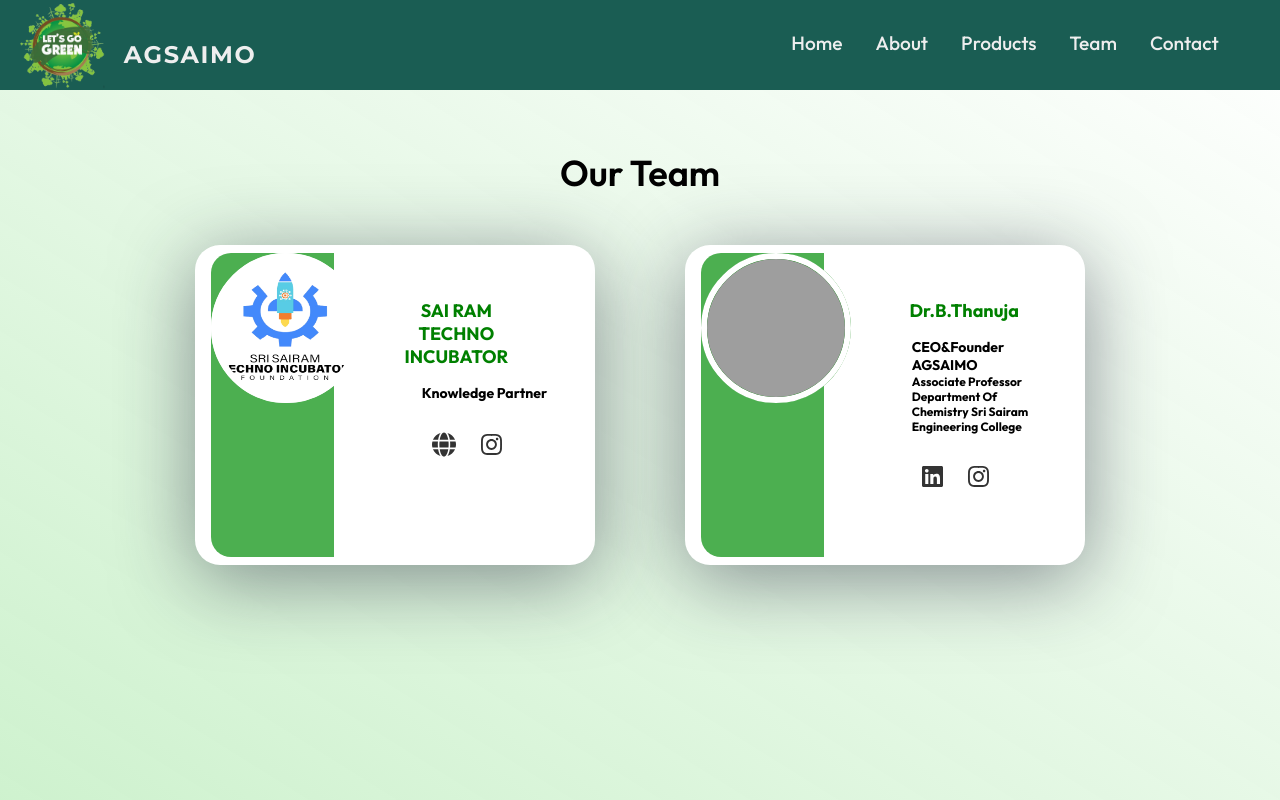
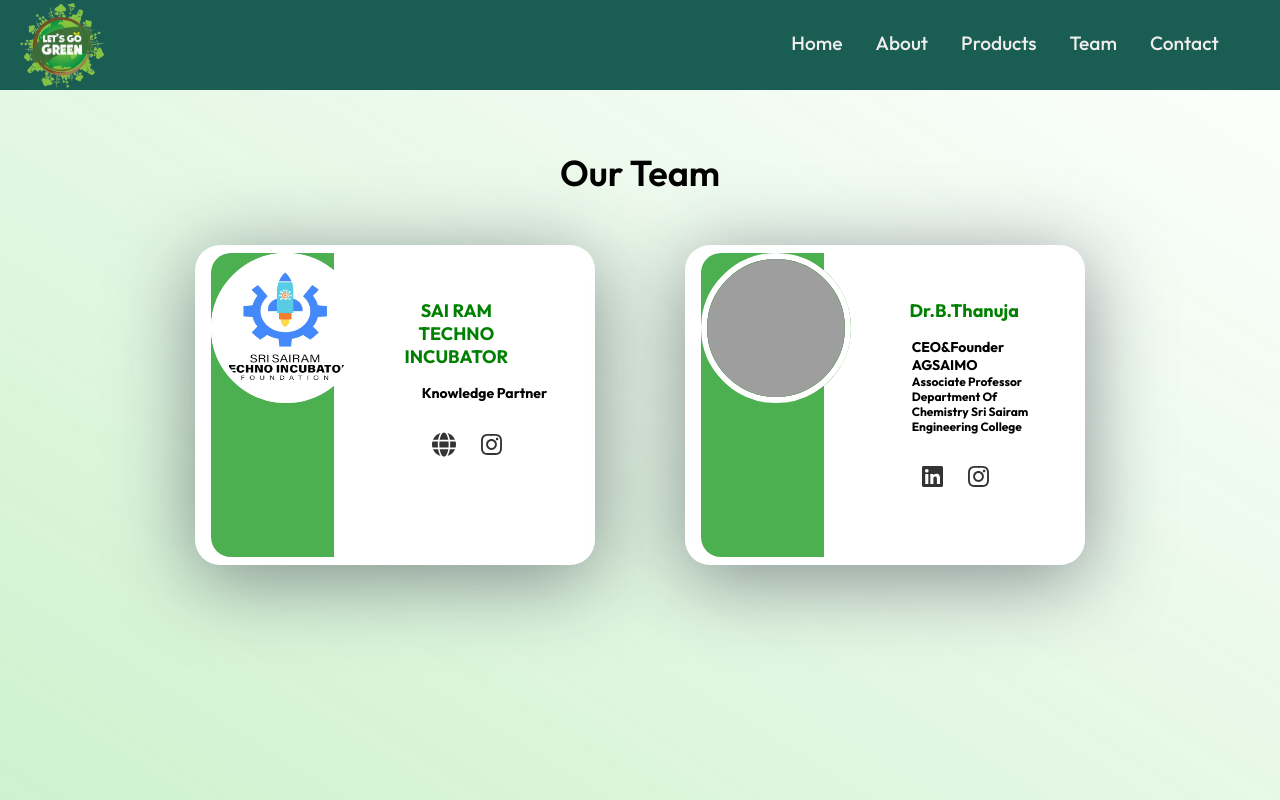
Before and after one commit to Agsaimo25/Agsaimo, a plain HTML site: page team.html in a window 1280 px wide. Shown: the top 800 px of the page. Drawn offline with nearby package versions, Linux system fonts and the light colour scheme; grey boxes are pictures that could not be loaded; a web font is replaced by a local one.

Commit message:
logo changes

```diff
--- a/team.html
+++ b/team.html
@@ -17,7 +17,7 @@
     <nav class="header-nav">
         <div class="branding">
             <img src="assets/logo.jpg" alt="">
-            <h1 class="brand-name">AGSAIMO</h1>
+
         </div>
 
         <div class="nav-buttons">
```
Also changed, not shown: Agarbatti.html (+1 -1 lines), index.html (+1 -1 lines), vermi.html (+1 -1 lines), vermiliq.html (+1 -1 lines).
